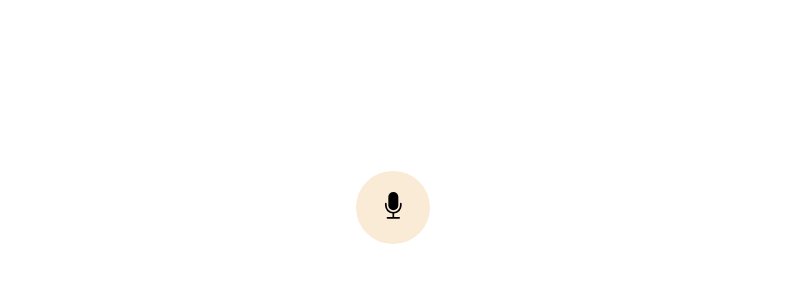
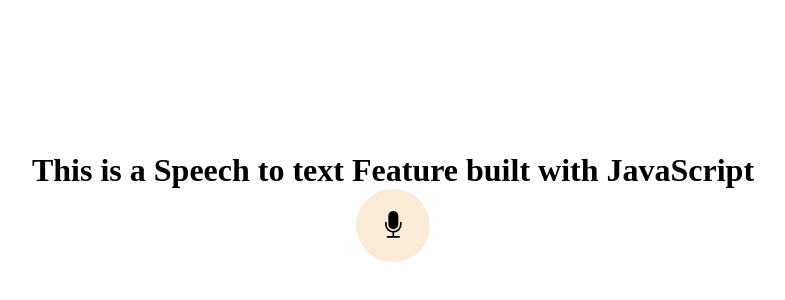
Before and after one commit to Ibeneme/Speech-to-text-in-JavaScript, a plain HTML site: page index.html in a window 1280 px wide. Shown: the part 156-456 px from the top of the page, without its empty margins (247-1032 px from the left). Drawn offline with Linux system fonts and the light colour scheme.

Commit message:
first commit

```diff
--- a/index.html
+++ b/index.html
@@ -7,6 +7,7 @@
 </head>
 
 <body>
+    <h1> This is a Speech to text Feature built with JavaScript</h1>
     <button id=talk>
         <svg xmlns="http://www.w3.org/2000/svg"
             width="2em"
@@ -26,5 +27,7 @@
 
     </div>
 </body>
-<script src="script.js"></script>
+<script src="script.js">
+</script>
+
 </html>
```
